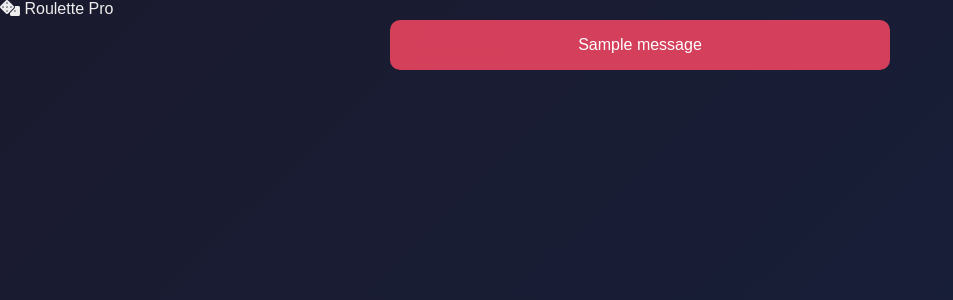
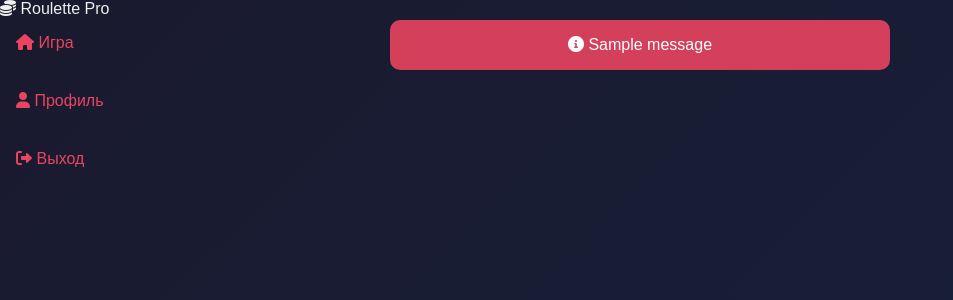
Before and after one commit to esketitniy/telegram-roulette-bot, a Flask app: template templates/base.html in a window 1280 px wide. Shown: the top 300 px of the page, without its empty margins (0-953 px from the left). Run offline with Flask 3, Linux system fonts and the light colour scheme; the template is opened without the code that fills it, so the values that code supplies are empty; the visitor is signed in with stand-in values (Sample User, id 1); tables that the repository leaves empty hold one stand-in row (values such as "Sample post"); one stand-in notice (Sample message) is shown; some libraries are stand-ins or nearby versions.

Commit message:
Update base.html

```diff
--- a/templates/base.html
+++ b/templates/base.html
@@ -4,30 +4,30 @@
     <meta charset="UTF-8">
     <meta name="viewport" content="width=device-width, initial-scale=1.0">
     <title>{% block title %}Европейская Рулетка{% endblock %}</title>
-    <link href="https://cdnjs.cloudflare.com/ajax/libs/font-awesome/6.0.0/css/all.min.css" rel="stylesheet">
-    <link href="{{ url_for('static', filename='css/style.css') }}" rel="stylesheet">
+    <link rel="stylesheet" href="{{ url_for('static', filename='css/style.css') }}">
+    <link href="https://fonts.googleapis.com/css2?family=Roboto:wght@300;400;500;700&display=swap" rel="stylesheet">
+    <link rel="stylesheet" href="https://cdnjs.cloudflare.com/ajax/libs/font-awesome/6.0.0/css/all.min.css">
 </head>
 <body>
     <nav class="navbar">
         <div class="nav-container">
-            <div class="nav-brand">
-                <i class="fas fa-dice"></i>
+            <div class="nav-logo">
+                <i class="fas fa-coins"></i>
                 <span>Roulette Pro</span>
             </div>
-            {% if current_user.is_authenticated %}
+            {% if session.user_id %}
             <div class="nav-menu">
                 <a href="{{ url_for('index') }}" class="nav-link">
-                    <i class="fas fa-home"></i> Игра
+                    <i class="fas fa-home"></i>
+                    <span>Игра</span>
                 </a>
                 <a href="{{ url_for('profile') }}" class="nav-link">
-                    <i class="fas fa-user"></i> Профиль
+                    <i class="fas fa-user"></i>
+                    <span>Профиль</span>
                 </a>
-                <div class="balance">
-                    <i class="fas fa-coins"></i>
-                    <span id="user-balance">{{ current_user.balance if current_user.is_authenticated else 0 }}</span>₽
-                </div>
-                <a href="{{ url_for('logout') }}" class="nav-link logout">
-                    <i class="fas fa-sign-out-alt"></i> Выход
+                <a href="{{ url_for('logout') }}" class="nav-link">
+                    <i class="fas fa-sign-out-alt"></i>
+                    <span>Выход</span>
                 </a>
             </div>
             {% endif %}
@@ -39,7 +39,10 @@
             {% if messages %}
                 <div class="flash-messages">
                     {% for message in messages %}
-                        <div class="flash-message">{{ message }}</div>
+                        <div class="flash-message">
+                            <i class="fas fa-info-circle"></i>
+                            {{ message }}
+                        </div>
                     {% endfor %}
                 </div>
             {% endif %}
```
